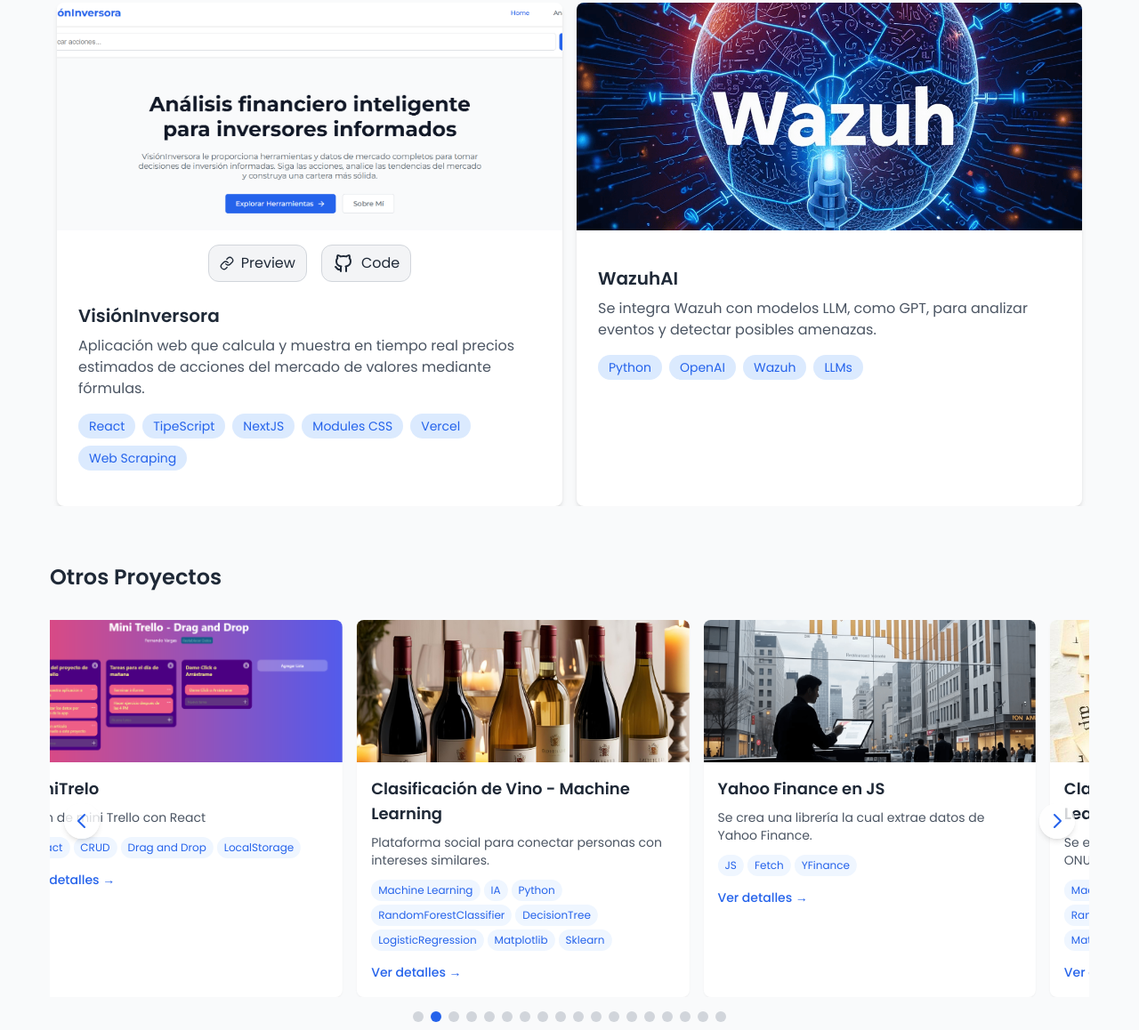
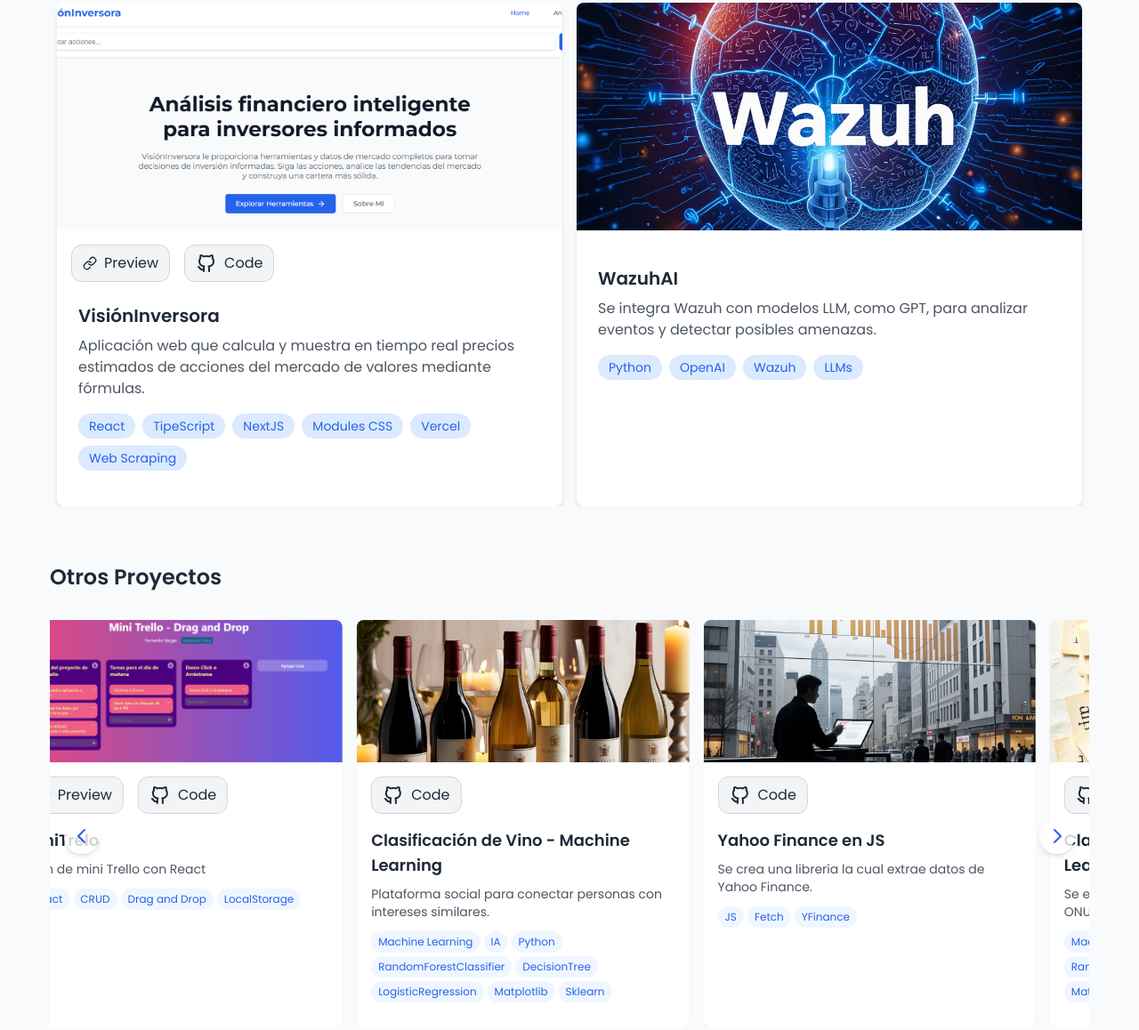
Before and after one commit to fvargas1644/portfolio, an Astro site: page / in a window 1280 px wide. Shown: the part 2557-3715 px from the top of the page at 89% size. Built offline with nearby package versions, Linux system fonts and the light colour scheme; Astro itself is replaced by a stand-in of ours.

Commit message:
Agregar botones a otros proyectos

```diff
--- a/src/components/Projects.astro
+++ b/src/components/Projects.astro
@@ -1,126 +1,228 @@
 ---
-import Carousel from './Carousel.astro';
+import { preview } from "astro";
+import Carousel from "./Carousel.astro";
 
 const featuredProjects = [
 	{
-		title: 'VisiónInversora',
-		description: 'Aplicación web que calcula y muestra en tiempo real precios estimados de acciones del mercado de valores mediante fórmulas.',
-		image: '/VisionInversora.webp?height=300&width=500',
-		tags: ['React', 'TipeScript', 'NextJS', 'Modules CSS', 'Vercel', 'Web Scraping'],
-		preview: 'https://vision-inversora.vercel.app/',
-		code: 'https://github.com/fvargas1644/vision-inversora',
-		featured: true
+		title: "VisiónInversora",
+		description:
+			"Aplicación web que calcula y muestra en tiempo real precios estimados de acciones del mercado de valores mediante fórmulas.",
+		image: "/VisionInversora.webp?height=300&width=500",
+		tags: [
+			"React",
+			"TipeScript",
+			"NextJS",
+			"Modules CSS",
+			"Vercel",
+			"Web Scraping",
+		],
+		preview: "https://vision-inversora.vercel.app/",
+		code: "https://github.com/fvargas1644/vision-inversora",
+		featured: true,
 	},
 	{
-		title: 'WazuhAI',
-		description: 'Se integra Wazuh con modelos LLM, como GPT, para analizar eventos y detectar posibles amenazas.',
-		image: '/WazuhAI.webp?height=300&width=500',
-		tags: ['Python', 'OpenAI', 'Wazuh', "LLMs"],
+		title: "WazuhAI",
+		description:
+			"Se integra Wazuh con modelos LLM, como GPT, para analizar eventos y detectar posibles amenazas.",
+		image: "/WazuhAI.webp?height=300&width=500",
+		tags: ["Python", "OpenAI", "Wazuh", "LLMs"],
 		preview: null,
 		code: null,
-		featured: true
-	}
+		featured: true,
+	},
 ];
 
 const otherProjects = [
 	{
-		title: 'Clasificador de Textos - Machine Learning',
-		description: 'Se enfoca en la clasificación de textos ODS de la ONU.',
-		image: '/ModeloClasificadorTextos.webp?height=300&width=500',
-		tags: ['Machine Learning', 'IA','Python', 'RandomForestClassifier', 'LogisticRegression', 'Matplotlib', 'Sklearn', 'Tokenización', 'TF-IDF'],
-		link: '#'
+		title: "Clasificador de Textos - Machine Learning",
+		description: "Se enfoca en la clasificación de textos ODS de la ONU.",
+		image: "/ModeloClasificadorTextos.webp?height=300&width=500",
+		tags: [
+			"Machine Learning",
+			"IA",
+			"Python",
+			"RandomForestClassifier",
+			"LogisticRegression",
+			"Matplotlib",
+			"Sklearn",
+			"Tokenización",
+			"TF-IDF",
+		],
+		code: 'https://github.com/fvargas1644/IA-projects/blob/main/text-sorter/text-sorter.ipynb',
+		preview: null,
 	},
 	{
-		title: 'RelayNetCommander - Herramienta para pentesters',
-		description: 'Una herramienta diseñana para la automatización del ataque NTLM Relay.',
-		image: '/RelayNetCommander.webp?height=300&width=500',
-		tags: ['Python', 'CMD Windows', 'Tareas Programadas Win', 'Sockets', 'Netcat'],
-		link: '#'
+		title: "RelayNetCommander - Herramienta para pentesters",
+		description:
+			"Una herramienta diseñana para la automatización del ataque NTLM Relay.",
+		image: "/RelayNetCommander.webp?height=300&width=500",
+		tags: [
+			"Python",
+			"CMD Windows",
+			"Tareas Programadas Win",
+			"Sockets",
+			"Netcat",
+		],
+		code: 'https://github.com/fvargas1644/RelayNetCommander',
+		preview: null,
 	},
 	{
-		title: 'Modelo de Paleta de Colores - Machine Learning',
-		description: 'Con algoritmos de agrupación se extraen los colores dominantes de una imagen.',
-		image: '/ModeloPaletaColores.webp?height=300&width=500',
-		tags: ['Machine Learning', 'IA','Python', 'k-Means', 'MeanShift', 'DBSCAN','t-SNE', 'PCA'],
-		link: '#'
+		title: "Modelo de Paleta de Colores - Machine Learning",
+		description:
+			"Con algoritmos de agrupación se extraen los colores dominantes de una imagen.",
+		image: "/ModeloPaletaColores.webp?height=300&width=500",
+		tags: [
+			"Machine Learning",
+			"IA",
+			"Python",
+			"k-Means",
+			"MeanShift",
+			"DBSCAN",
+			"t-SNE",
+			"PCA",
+		],
+		code: 'https://github.com/fvargas1644/IA-projects/blob/main/color-palette-model/color%20palette%20model.ipynb',
+		preview: null,
 	},
 	{
-		title: 'MiniTrelo',
-		description: 'Clon de mini Trello con React',
-		image: '/MiniTrello.webp?height=300&width=500',
-		tags: ['React', 'CRUD', 'Drag and Drop', 'LocalStorage'],
-		link: '#'
+		title: "MiniTrelo",
+		description: "Clon de mini Trello con React",
+		image: "/MiniTrello.webp?height=300&width=500",
+		tags: ["React", "CRUD", "Drag and Drop", "LocalStorage"],
+		code: 'https://github.com/fvargas1644/mini-trello',
+		preview: 'https://minitrello-894af.web.app/',
 	},
 	{
-		title: 'Clasificación de Vino - Machine Learning',
-		description: 'Plataforma social para conectar personas con intereses similares.',
-		image: '/ModeloClasificadorVino.webp?height=300&width=500',
-		tags: ['Machine Learning', 'IA','Python', 'RandomForestClassifier', 'DecisionTree', 'LogisticRegression', 'Matplotlib', 'Sklearn'],
-		link: '#'
+		title: "Clasificación de Vino - Machine Learning",
+		description:
+			"Plataforma social para conectar personas con intereses similares.",
+		image: "/ModeloClasificadorVino.webp?height=300&width=500",
+		tags: [
+			"Machine Learning",
+			"IA",
+			"Python",
+			"RandomForestClassifier",
+			"DecisionTree",
+			"LogisticRegression",
+			"Matplotlib",
+			"Sklearn",
+		],
+		code: 'https://github.com/fvargas1644/IA-projects/blob/main/wine-quality/wine-quality.ipynb',
+		preview: null,
 	},
 	{
-		title: 'Yahoo Finance en JS',
-		description: 'Se crea una librería la cual extrae datos de Yahoo Finance.',
-		image: '/YFinance.webp?height=300&width=500',
-		tags: ['JS', 'Fetch', 'YFinance'],
-		link: '#'
-	}
+		title: "Yahoo Finance en JS",
+		description:
+			"Se crea una librería la cual extrae datos de Yahoo Finance.",
+		image: "/YFinance.webp?height=300&width=500",
+		tags: ["JS", "Fetch", "YFinance"],
+		code: 'https://github.com/fvargas1644/vision-inversora/tree/main/src/lib/yfinance-js',
+		preview: null,
+	},
 ];
 ---
 
 <section id="projects" class="bg-gray-50 py-16">
 	<div class="container mx-auto px-4">
-		<h2 class="text-3xl md:text-4xl font-bold text-center mb-16">Mis Proyectos</h2>
+		<h2 class="text-3xl md:text-4xl font-bold text-center mb-16">
+			Mis Proyectos
+		</h2>
 
 		<!-- Proyectos Destacados -->
 		<h3 class="text-2xl font-semibold mb-8">Proyectos Destacados</h3>
 
 		<div class="mb-16">
-			<Carousel id="featured-projects" showArrows={false} showDots={false} autoplay={false} slidesToShow={2}>
-				{featuredProjects.map(project => (
+			<Carousel
+				id="featured-projects"
+				showArrows={false}
+				showDots={false}
+				autoplay={false}
+				slidesToShow={2}
+			>
+				{
+					featuredProjects.map((project) => (
 						<div class="carousel-slide px-2">
 							<div class="bg-white rounded-lg overflow-hidden shadow-md hover:shadow-lg transition-shadow h-full">
 								<img
 									src={project.image || "/placeholder.svg"}
 									alt={project.title}
 									class="w-full h-64 object-cover"
+								/>
+								<div class="pl-4 flex flex items-end justify-start mt-4 gap-x-4">
+									{project.preview && (
+										<a
+											target="_blank"
+											href={project.preview}
+											role="link"
+											class="inline-flex bg-gray-100 text-gray-800 border-gray-300 items-center justify-center gap-2 px-3 py-2 space-x-2 text-base transition dark:text-white dark:bg-gray-800 border dark:border-gray-600 focus-visible:ring-yellow-500/80 text-md hover:bg-gray-800 hover:border-gray-900 group max-w-fit rounded-xl hover:text-white focus:outline-none focus-visible:outline-none focus-visible:ring focus-visible:ring-white focus-visible:ring-offset-2 active:bg-black"
 										>
-							<div class="flex items-end justify-center mt-4 gap-x-4">
-									{project.preview &&
-										<a target="_blank" href={project.preview} role="link" class="inline-flex bg-gray-100 text-gray-800 border-gray-300 items-center justify-center gap-2 px-3 py-2 space-x-2 text-base transition dark:text-white dark:bg-gray-800 border dark:border-gray-600 focus-visible:ring-yellow-500/80 text-md hover:bg-gray-800 hover:border-gray-900 group max-w-fit rounded-xl hover:text-white focus:outline-none focus-visible:outline-none focus-visible:ring focus-visible:ring-white focus-visible:ring-offset-2 active:bg-black">
-											<svg class="size-4" xmlns="http://www.w3.org/2000/svg" width="24" height="24" viewBox="0 0 24 24" fill="none" stroke="currentColor" stroke-width="2" stroke-linecap="round" stroke-linejoin="round">
-												<path d="M10 13a5 5 0 0 0 7.54.54l3-3a5 5 0 0 0-7.07-7.07l-1.72 1.71"></path>
-												<path d="M14 11a5 5 0 0 0-7.54-.54l-3 3a5 5 0 0 0 7.07 7.07l1.71-1.71"></path>
+											<svg
+												class="size-4"
+												xmlns="http://www.w3.org/2000/svg"
+												width="24"
+												height="24"
+												viewBox="0 0 24 24"
+												fill="none"
+												stroke="currentColor"
+												stroke-width="2"
+												stroke-linecap="round"
+												stroke-linejoin="round"
+											>
+												<path d="M10 13a5 5 0 0 0 7.54.54l3-3a5 5 0 0 0-7.07-7.07l-1.72 1.71" />
+												<path d="M14 11a5 5 0 0 0-7.54-.54l-3 3a5 5 0 0 0 7.07 7.07l1.71-1.71" />
 											</svg>
 											Preview
 										</a>
-									}
-									{project.code &&
-										<a target="_blank" href={project.code} role="link" class="inline-flex bg-gray-100 text-gray-800 border-gray-300 items-center justify-center gap-2 px-3 py-2 space-x-2 text-base transition dark:text-white dark:bg-gray-800 border dark:border-gray-600 focus-visible:ring-yellow-500/80 text-md hover:bg-gray-800 hover:border-gray-900 group max-w-fit rounded-xl hover:text-white focus:outline-none focus-visible:outline-none focus-visible:ring focus-visible:ring-white focus-visible:ring-offset-2 active:bg-black">
-											<svg class="size-6" xmlns="http://www.w3.org/2000/svg" width="20" height="20" viewBox="0 0 24 24" stroke-width="2" stroke="currentColor" fill="none" stroke-linecap="round" stroke-linejoin="round">
-												<path stroke="none" d="M0 0h24v24H0z" fill="none"></path>
-												<path d="M9 19c-4.3 1.4 -4.3 -2.5 -6 -3m12 5v-3.5c0 -1 .1 -1.4 -.5 -2c2.8 -.3 5.5 -1.4 5.5 -6a4.6 4.6 0 0 0 -1.3 -3.2a4.2 4.2 0 0 0 -.1 -3.2s-1.1 -.3 -3.5 1.3a12.3 12.3 0 0 0 -6.2 0c-2.4 -1.6 -3.5 -1.3 -3.5 -1.3a4.2 4.2 0 0 0 -.1 3.2a4.6 4.6 0 0 0 -1.3 3.2c0 4.6 2.7 5.7 5.5 6c-.6 .6 -.6 1.2 -.5 2v3.5"></path>
+									)}
+									{project.code && (
+										<a
+											target="_blank"
+											href={project.code}
+											role="link"
+											class="inline-flex bg-gray-100 text-gray-800 border-gray-300 items-center justify-center gap-2 px-3 py-2 space-x-2 text-base transition dark:text-white dark:bg-gray-800 border dark:border-gray-600 focus-visible:ring-yellow-500/80 text-md hover:bg-gray-800 hover:border-gray-900 group max-w-fit rounded-xl hover:text-white focus:outline-none focus-visible:outline-none focus-visible:ring focus-visible:ring-white focus-visible:ring-offset-2 active:bg-black"
+										>
+											<svg
+												class="size-6"
+												xmlns="http://www.w3.org/2000/svg"
+												width="20"
+												height="20"
+												viewBox="0 0 24 24"
+												stroke-width="2"
+												stroke="currentColor"
+												fill="none"
+												stroke-linecap="round"
+												stroke-linejoin="round"
+											>
+												<path
+													stroke="none"
+													d="M0 0h24v24H0z"
+													fill="none"
+												/>
+												<path d="M9 19c-4.3 1.4 -4.3 -2.5 -6 -3m12 5v-3.5c0 -1 .1 -1.4 -.5 -2c2.8 -.3 5.5 -1.4 5.5 -6a4.6 4.6 0 0 0 -1.3 -3.2a4.2 4.2 0 0 0 -.1 -3.2s-1.1 -.3 -3.5 1.3a12.3 12.3 0 0 0 -6.2 0c-2.4 -1.6 -3.5 -1.3 -3.5 -1.3a4.2 4.2 0 0 0 -.1 3.2a4.6 4.6 0 0 0 -1.3 3.2c0 4.6 2.7 5.7 5.5 6c-.6 .6 -.6 1.2 -.5 2v3.5" />
 											</svg>
 											Code
 										</a>
-									}
+									)}
 								</div>
 								<div class="p-6">
-								<h3 class="text-xl font-semibold mb-2">{project.title}</h3>
-								<p class="text-gray-600 mb-4">{project.description}</p>
+									<h3 class="text-xl font-semibold mb-2">
+										{project.title}
+									</h3>
+									<p class="text-gray-600 mb-4">
+										{project.description}
+									</p>
 									<div class="flex flex-wrap gap-2 mb-4">
-									{project.tags.map(tag => (
+										{project.tags.map((tag) => (
 											<span class="px-3 py-1 bg-blue-100 text-blue-600 text-sm rounded-full">
 												{tag}
 											</span>
 										))}
 									</div>
-
-
 								</div>
 							</div>
 						</div>
-				))}
+					))
+				}
 			</Carousel>
 		</div>
 
@@ -128,35 +230,96 @@ const otherProjects = [
 		<h3 class="text-2xl font-semibold mb-8">Otros Proyectos</h3>
 
 		<div class="mb-8">
-			<Carousel id="other-projects" showArrows={true} showDots={true} slidesToShow={3}>
-				{otherProjects.map(project => (
+			<Carousel
+				id="other-projects"
+				showArrows={true}
+				showDots={true}
+				slidesToShow={3}
+			>
+				{
+					otherProjects.map((project) => (
 						<div class="carousel-slide px-2">
 							<div class="bg-white rounded-lg overflow-hidden shadow-sm hover:shadow-md transition-shadow h-full">
 								<img
 									src={project.image || "/placeholder.svg"}
 									alt={project.title}
 									class="w-full h-40 object-cover"
+								/>
+								<div class="pl-4 flex items-end justify-start mt-4 gap-x-4">
+									{project.preview && (
+										<a
+											target="_blank"
+											href={project.preview}
+											role="link"
+											class="inline-flex bg-gray-100 text-gray-800 border-gray-300 items-center justify-center gap-2 px-3 py-2 space-x-2 text-base transition dark:text-white dark:bg-gray-800 border dark:border-gray-600 focus-visible:ring-yellow-500/80 text-md hover:bg-gray-800 hover:border-gray-900 group max-w-fit rounded-xl hover:text-white focus:outline-none focus-visible:outline-none focus-visible:ring focus-visible:ring-white focus-visible:ring-offset-2 active:bg-black"
 										>
+											<svg
+												class="size-4"
+												xmlns="http://www.w3.org/2000/svg"
+												width="24"
+												height="24"
+												viewBox="0 0 24 24"
+												fill="none"
+												stroke="currentColor"
+												stroke-width="2"
+												stroke-linecap="round"
+												stroke-linejoin="round"
+											>
+												<path d="M10 13a5 5 0 0 0 7.54.54l3-3a5 5 0 0 0-7.07-7.07l-1.72 1.71" />
+												<path d="M14 11a5 5 0 0 0-7.54-.54l-3 3a5 5 0 0 0 7.07 7.07l1.71-1.71" />
+											</svg>
+											Preview
+										</a>
+									)}
+									{project.code && (
+										<a
+											target="_blank"
+											href={project.code}
+											role="link"
+											class="inline-flex bg-gray-100 text-gray-800 border-gray-300 items-center justify-center gap-2 px-3 py-2 space-x-2 text-base transition dark:text-white dark:bg-gray-800 border dark:border-gray-600 focus-visible:ring-yellow-500/80 text-md hover:bg-gray-800 hover:border-gray-900 group max-w-fit rounded-xl hover:text-white focus:outline-none focus-visible:outline-none focus-visible:ring focus-visible:ring-white focus-visible:ring-offset-2 active:bg-black"
+										>
+											<svg
+												class="size-6"
+												xmlns="http://www.w3.org/2000/svg"
+												width="20"
+												height="20"
+												viewBox="0 0 24 24"
+												stroke-width="2"
+												stroke="currentColor"
+												fill="none"
+												stroke-linecap="round"
+												stroke-linejoin="round"
+											>
+												<path
+													stroke="none"
+													d="M0 0h24v24H0z"
+													fill="none"
+												/>
+												<path d="M9 19c-4.3 1.4 -4.3 -2.5 -6 -3m12 5v-3.5c0 -1 .1 -1.4 -.5 -2c2.8 -.3 5.5 -1.4 5.5 -6a4.6 4.6 0 0 0 -1.3 -3.2a4.2 4.2 0 0 0 -.1 -3.2s-1.1 -.3 -3.5 1.3a12.3 12.3 0 0 0 -6.2 0c-2.4 -1.6 -3.5 -1.3 -3.5 -1.3a4.2 4.2 0 0 0 -.1 3.2a4.6 4.6 0 0 0 -1.3 3.2c0 4.6 2.7 5.7 5.5 6c-.6 .6 -.6 1.2 -.5 2v3.5" />
+											</svg>
+											Code
+										</a>
+									)}
+								</div>
 								<div class="p-4">
-								<h3 class="text-lg font-semibold mb-2">{project.title}</h3>
-								<p class="text-gray-600 mb-3 text-sm">{project.description}</p>
+									<h3 class="text-lg font-semibold mb-2">
+										{project.title}
+									</h3>
+									<p class="text-gray-600 mb-3 text-sm">
+										{project.description}
+									</p>
 									<div class="flex flex-wrap gap-1 mb-3">
-									{project.tags.map(tag => (
+										{project.tags.map((tag) => (
 											<span class="px-2 py-1 bg-blue-50 text-blue-600 text-xs rounded-full">
 												{tag}
 											</span>
 										))}
 									</div>
-								<a
-									href={project.link}
-									class="inline-block text-blue-600 hover:text-blue-800 transition-colors text-sm font-medium"
-								>
-									Ver detalles →
-								</a>
 								</div>
 							</div>
 						</div>
-				))}
+					))
+				}
 			</Carousel>
 		</div>
 
@@ -172,18 +335,26 @@ const otherProjects = [
 </section>
 
 <style>
-  /* Responsive adjustments for carousel */
+	/* Responsive adjustments for carousel
 	@media (max-width: 768px) {
-    :global(.carousel-container[data-carousel-id="other-projects"] .carousel-slides > *) {
+		:global(
+				.carousel-container[data-carousel-id="other-projects"]
+					.carousel-slides
+					> *
+			) {
 			flex-basis: 50% !important;
 			min-width: 50% !important;
 		}
 	}
 
 	@media (max-width: 640px) {
-    :global(.carousel-container[data-carousel-id="other-projects"] .carousel-slides > *) {
+		:global(
+				.carousel-container[data-carousel-id="other-projects"]
+					.carousel-slides
+					> *
+			) {
 			flex-basis: 100% !important;
 			min-width: 100% !important;
 		}
-  }
+	}*/
 </style>
```
Lines whose indentation alone changed are shown as unchanged.
